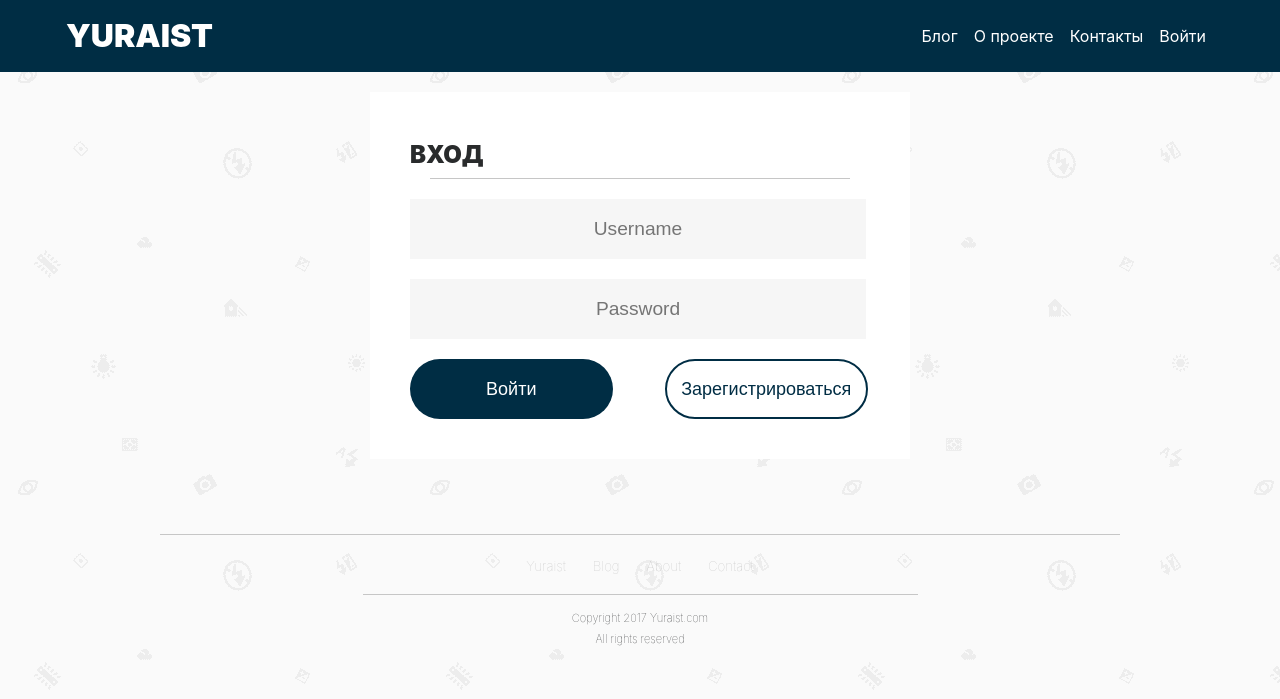
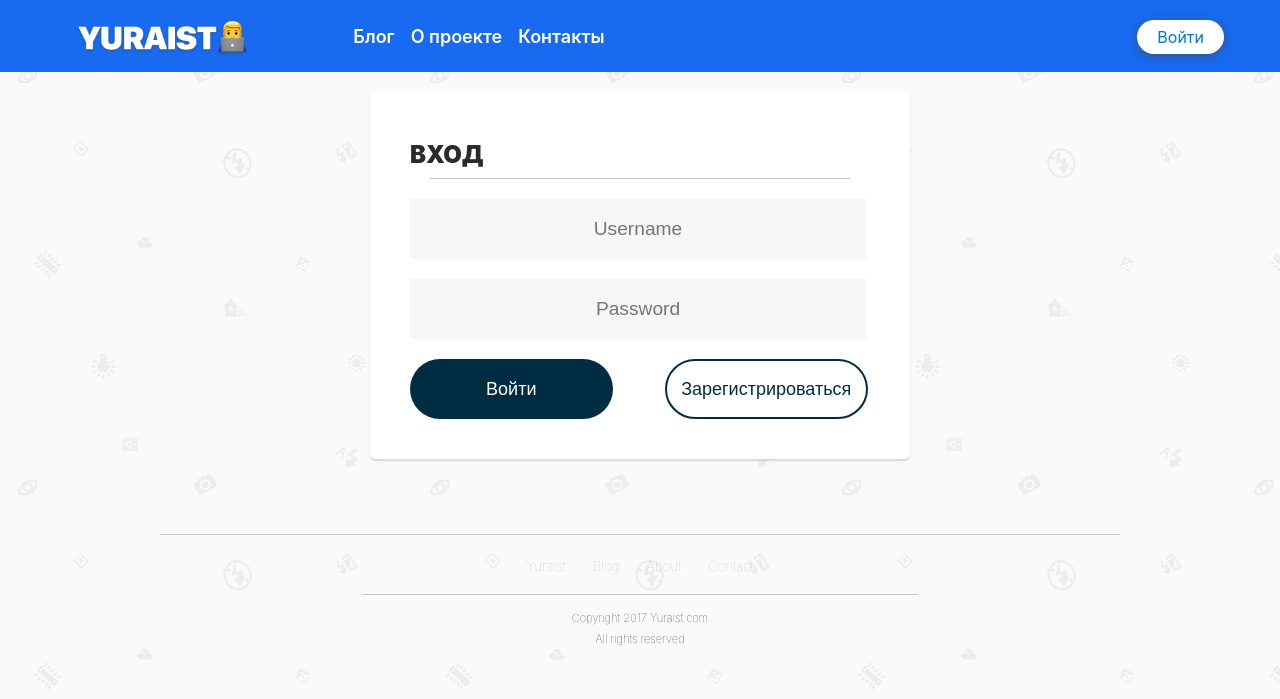
Before and after one commit to Yuraist/yuraist-blog, a Django app: page /login/ in a window 1280 px wide. Shown: the top 699 px of the page. Run offline with Django 3.2, Linux system fonts and the light colour scheme; some libraries are stand-ins or nearby versions.

Commit message:
Styles changed. Navbar logo changed by the image. The nav menu was sliced to menu and login button. Shadows, border radius and some other styles was added to the project.

```diff
--- a/yuraist/static/css/style.css
+++ b/yuraist/static/css/style.css
@@ -4,7 +4,7 @@ body {
 }
 
 .navbar {
-    background-color: #002D44;
+    background-color: #186AF1;
 }
 
 .nav a {
@@ -14,13 +14,59 @@ body {
 }
 
 .logo {
-    margin-left: 50px;
+    margin-left: 60px;
     font-weight: 900;
     font-size: xx-large;
 }
 
+.logo img {
+    width: auto;
+    height: 36px;
+}
+
 .menu-items {
     margin-right: 50px;
+    margin-left: 80px;
+}
+
+.menu-items a {
+    font-weight: 600;
+    font-size: large;
+}
+
+.menu-items a:hover {
+    text-shadow: 0px 2px 8px rgba(73,73,73,0.70);
+    text-decoration: underline;
+}
+
+.btn-container {
+    margin-top: 6px;
+    margin-right: 40px;
+    margin-left: auto;
+    background-color: white;
+    height: 34px;
+    padding-left: 20px;
+    padding-right: 20px;
+    border-radius: 17px;
+    /* Rectangle 74: */
+    box-shadow: 0px 2px 8px rgba(73,73,73,0.70);
+}
+
+.btn-container:hover {
+    box-shadow: 0px 1px 8px rgba(73,73,73,0.20);
+}
+
+.login-btn {
+    /*height: 16px;*/
+    margin-top: 5px;
+    margin-bottom: 6px;
+    float: right;
+    font-weight: 400;
+    font-size: medium;
+}
+
+.login-btn:hover {
+    text-decoration: none;
 }
 
 .content {
@@ -81,6 +127,9 @@ footer {
     margin-top: 20px;
     padding: 30px;
     background-color: white;
+
+    box-shadow: 0px 2px 2px 0px rgba(140,140,140,0.30);
+    border-radius: 5px;
 }
 
 .title {
@@ -126,6 +175,9 @@ footer {
     margin-top: 20px;
     padding: 5px;
     background-color: white;
+
+    box-shadow: 0px 2px 2px 0px rgba(122,122,122,0.30);
+    border-radius: 10px;
 }
 
 .side-bar li {
@@ -160,7 +212,7 @@ footer {
 }
 
 .about {
-    background-color: #002D44 !important;
+    background-color: #186AF1 !important;
     box-shadow: 0px 10px 20px 0px rgba(0,45,68,0.30);
 }
 
--- a/yuraist/templates/blog/base.html
+++ b/yuraist/templates/blog/base.html
@@ -2,7 +2,6 @@
 <!DOCTYPE html>
 <head>
     <meta charset="UTF-8">
-    <meta http-equiv="Content-Type" content="text/html; charset=utf-8" />
     <meta name="viewport" content="width=device-width, initial-scale=1, shrink-to-fit=no">
 
     <meta name="google-site-verification" content="Xleq866y50BKZlby-VENn7FN6_XpW_giubm6TtxPfWU" />
@@ -28,9 +27,11 @@
             <span class="navbar-toggler-icon"></span>
         </button>
 
-        <a class="navbar-brand logo" href="{% url 'main' %}">YURAIST</a>
+        <a class="navbar-brand logo" href="{% url 'main' %}">
+            <img src="{% static "img/navlogo@2x.png" %}" alt>
+        </a>
         <div class="navbar-collapse collapse" id="navbarSupportedContent">
-            <ul class="navbar-nav ml-auto menu-items">
+            <ul class="navbar-nav menu-items">
                 <li class="nav-item active">
                     <a class="nav-link" href="{% url 'blog_page' %}">Блог</a>
                 </li>
@@ -47,14 +48,15 @@
                 <li class="nav-item active">
                     <a class="nav-link" href="{% url 'contact_page' %}">Контакты</a>
                 </li>
-                <li class="nav-item active">
-                    {% if user.is_authenticated %}
-                        <a class="nav-link" href="{% url 'logout_user' %}">Выйти</a>
-                    {% else %}
-                        <a class="nav-link" href="{% url 'login_user' %}">Войти</a>
-                    {% endif %}
-                </li>
             </ul>
+
+            <div class="btn-container">
+            {% if user.is_authenticated %}
+                <a class="login-btn" href="{% url 'logout_user' %}">Выйти</a>
+            {% else %}
+               <a class="login-btn" href="{% url 'login_user' %}">Войти</a>
+            {% endif %}
+            </div>
         </div>
     </nav>
 
```
Also changed, not shown: yuraist/static/img/navlogo.png (added), yuraist/static/img/navlogo@2x.png (added).
